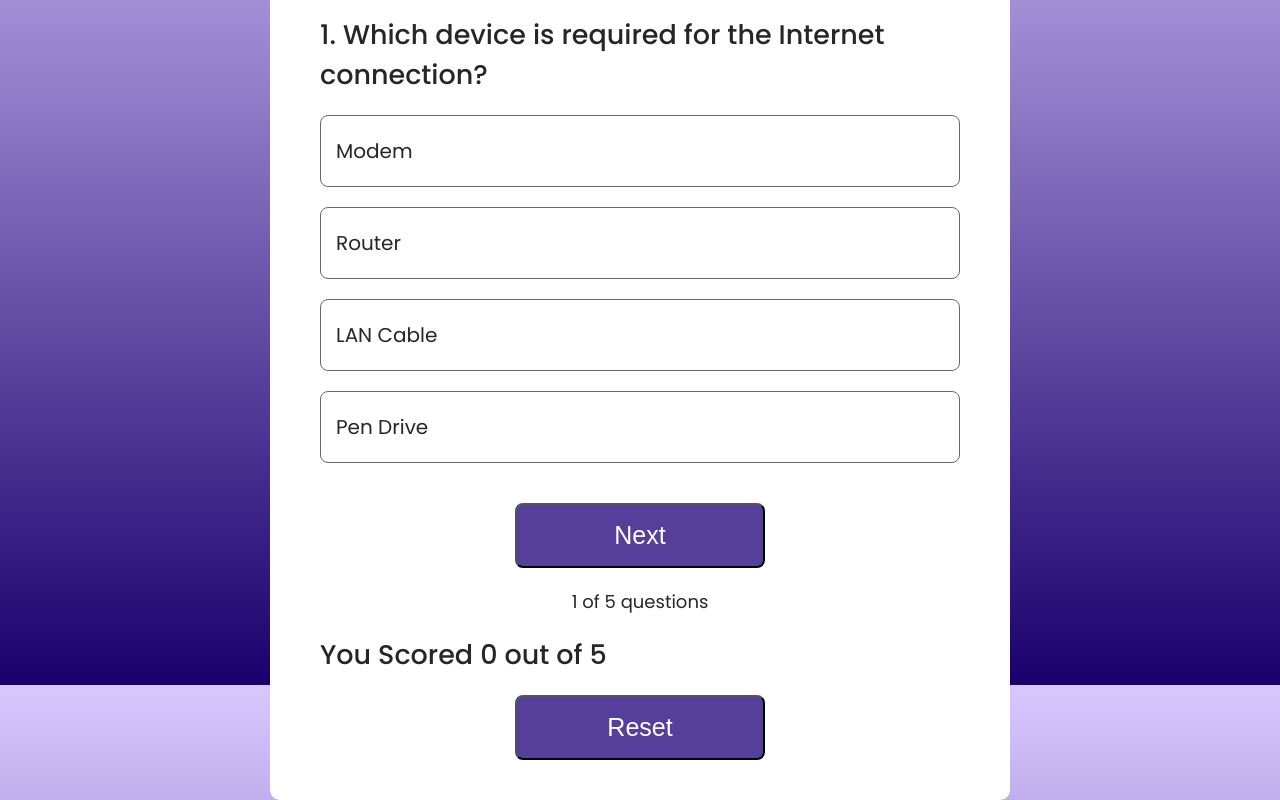
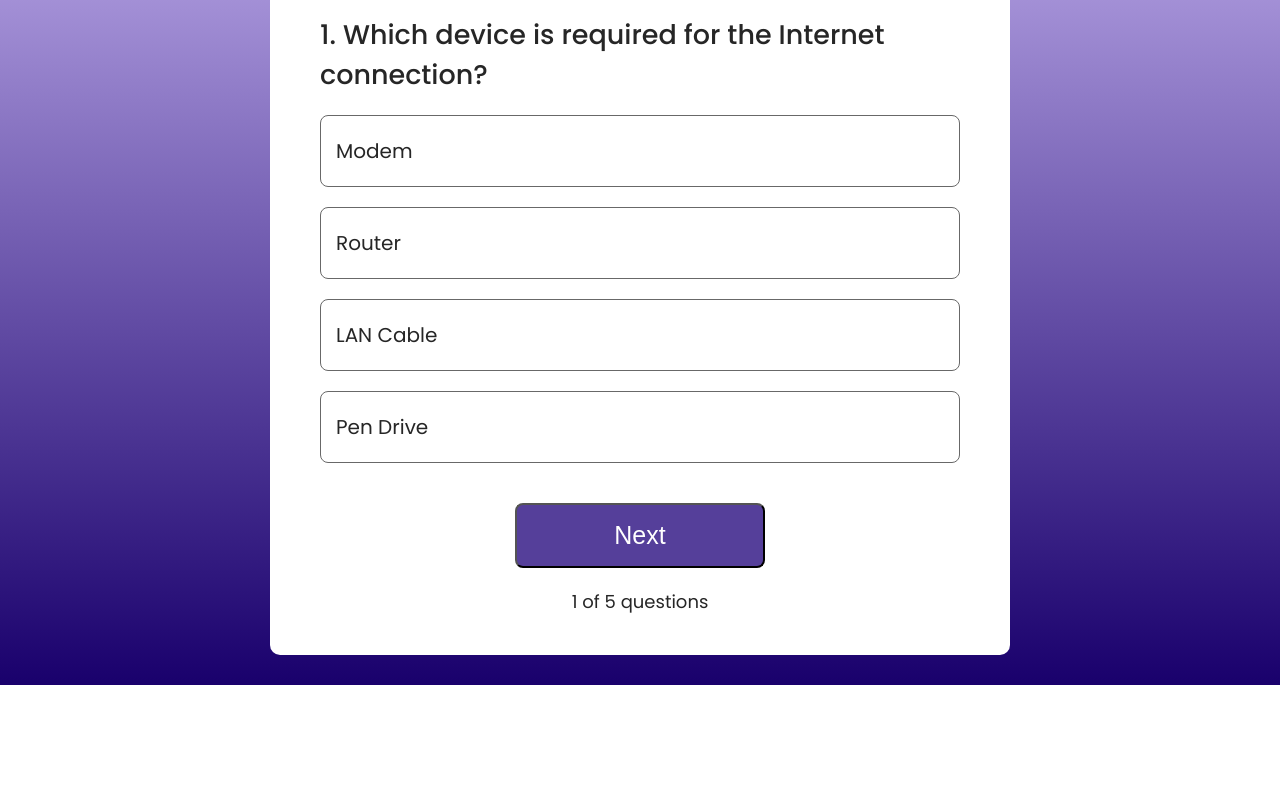
Before and after one commit to fudailzafar/Quiz-App, a React (Vite) app: page / in a window 1280 px wide. Shown: the part 265-1065 px from the top of the page. After the commit the page ends 950 px from the top, so only its background shows below. Built offline with nearby package versions, Linux system fonts and the light colour scheme.

Commit message:
Update Quiz.jsx
Added reset functionality when Reset button is clicked.

```diff
--- a/src/Components/Quiz/Quiz.jsx
+++ b/src/Components/Quiz/Quiz.jsx
@@ -45,6 +45,14 @@ const Quiz = () => {
         return null;
       });
     }
+  };
+
+  const reset = () => {
+    setIndex(0);
+    setQuestion(data[0]);
+    setScore(0);
+    setLock(false);
+    setResult(false);
   };
 
   return (
@@ -98,10 +106,17 @@ const Quiz = () => {
           </div>
         </>
       )}
-      <h2>
-        You Scored {score} out of {data.length}
-      </h2>
-      <button>Reset</button>
+
+      {result ? (
+        <>
+          <h2>
+            You Scored {score} out of {data.length}
+          </h2>
+          <button onClick={reset}>Reset</button>
+        </>
+      ) : (
+        <></>
+      )}
     </div>
   );
 };
```
